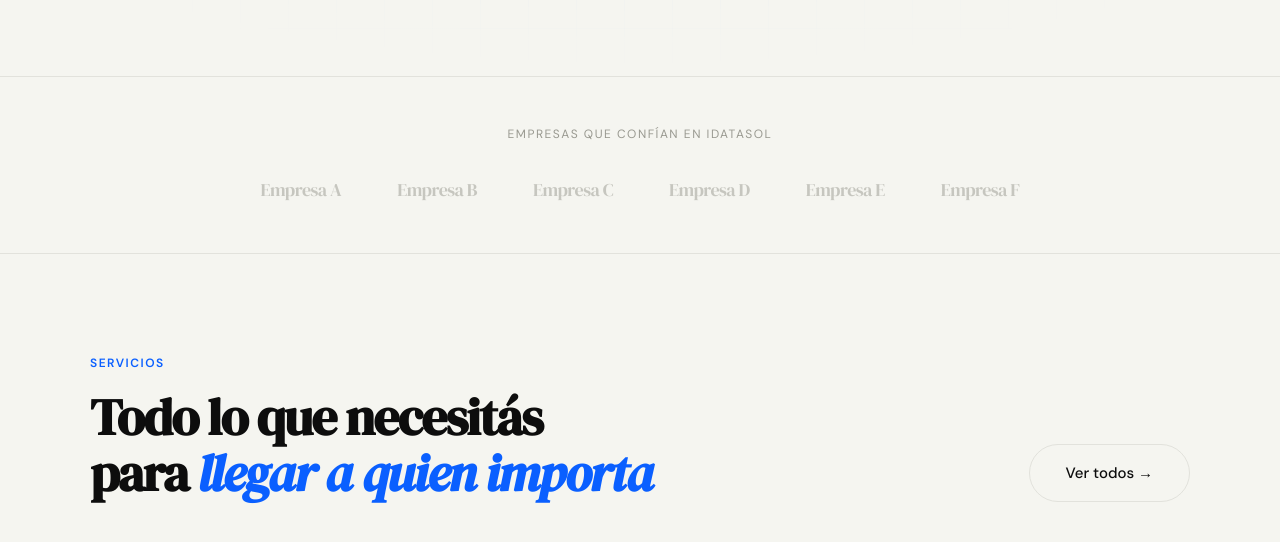
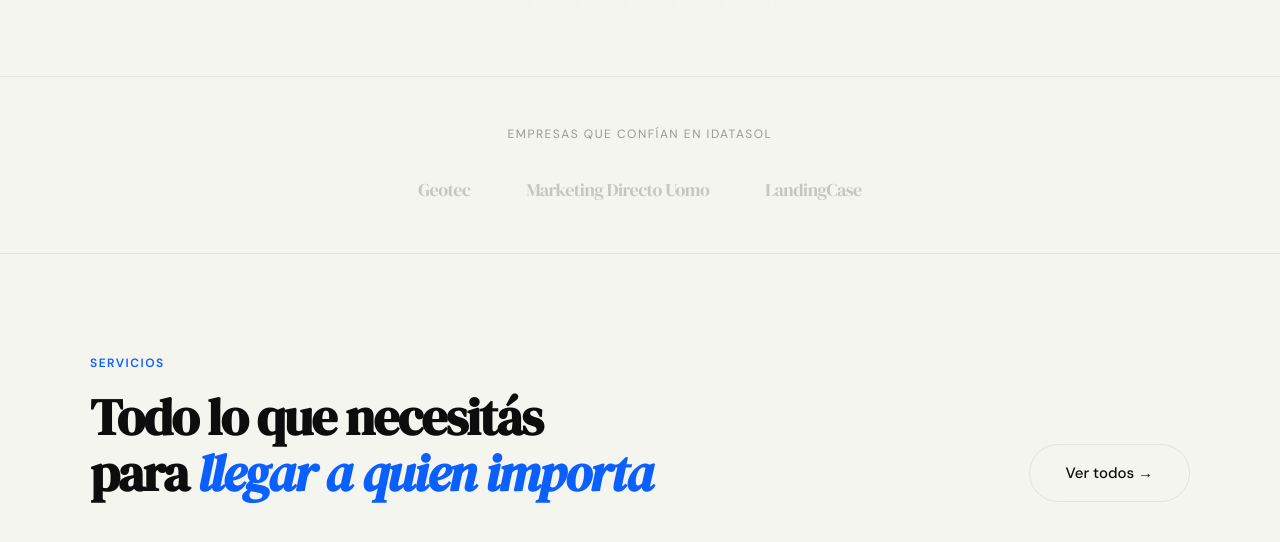
Before and after one commit to patidata/idatasol, a plain HTML site: page index.html in a window 1280 px wide. Shown: the part 740-1282 px from the top of the page. Drawn offline with Linux system fonts and the light colour scheme.

Commit message:
Add files via upload

```diff
--- a/index.html
+++ b/index.html
@@ -986,12 +986,9 @@
   <div class="container">
     <p class="logos-label">Empresas que confían en iDatasol</p>
     <div class="logos-row">
-      <span class="logo-pill">Empresa A</span>
-      <span class="logo-pill">Empresa B</span>
-      <span class="logo-pill">Empresa C</span>
-      <span class="logo-pill">Empresa D</span>
-      <span class="logo-pill">Empresa E</span>
-      <span class="logo-pill">Empresa F</span>
+      <span class="logo-pill">Geotec</span>
+      <span class="logo-pill">Marketing Directo Uomo</span>
+      <span class="logo-pill">LandingCase</span>
     </div>
   </div>
 </div>
```
